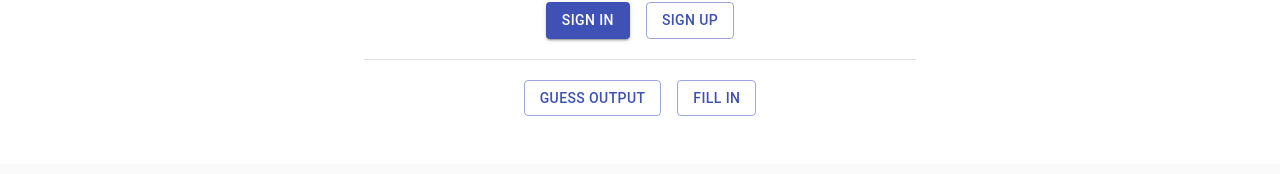
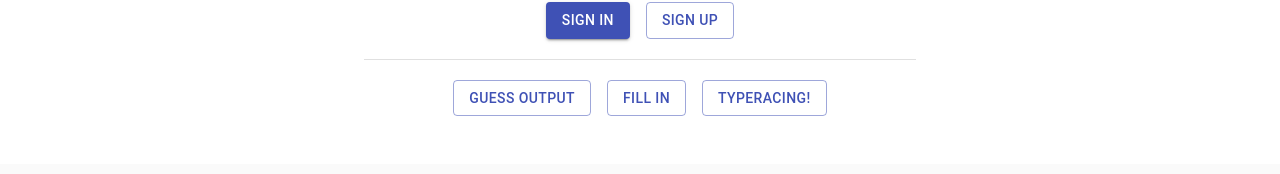
Before and after one commit to AnthonyH45/LetsCode, a React (Create React App) app in the folder frontend/: page / in a window 1280 px wide. Shown: the part 355-529 px from the top of the page. Built offline with nearby package versions, Linux system fonts and the light colour scheme; a small style sheet from the web is missing.

Commit message:
adds button for racing on landing page

```diff
--- a/frontend/src/components/TypeRacer/TypeRacer.js
+++ b/frontend/src/components/TypeRacer/TypeRacer.js
@@ -128,8 +128,8 @@ const useStyles = makeStyles(theme => ({
 export default function Typeracer() {
   const asd = 'this should be replaced'
   const Prob = {
-    code:`
-def printEvensUntilTen():
+    code:
+`def printEvensUntilTen():
     for i in [1,2,3,4,5,6,7,8,9,10]:
       if i % 2 == 0:
         print(i)
@@ -141,6 +141,11 @@ def main():
     print("All done!")
 `
   }
+
+  // this one doent work?
+  // const Prob = {
+  //   code: `[sum([j%i for j in range(0,100)]) for i in range(0,100)]`
+  // }
 
   const correct = () => {
     new Audio("https://freesound.org/data/previews/99/99636_1163166-lq.mp3").play();
@@ -177,9 +182,12 @@ def main():
     );
   }
 
+  // progress bar
+  // timer
+  // WPM
+  //
+
   const checkCorrect = () => {
-    // console.log(currentText.trim())
-    // console.log(Prob.code.slice(0,currentText.length+1).trim())
     const cur = currentText.trim()
     const probc = Prob.code.slice(0,currentText.trim().length+1).trim()
 
@@ -196,9 +204,6 @@ def main():
     checkCorrect()
   })
 
-  // console.log(currentText.trim())
-  // console.log(Prob.code.slice(0,currentText.trim().length+1).trim())
-
   return (
     <Grid container className={classes.root} spacing={3}>
       <Grid item xs={12}>
@@ -213,9 +218,6 @@ def main():
           </Grid>
           <Grid xs={6} key={1} item>
             <Paper className={`${classes.paper}`}>
-              {/* <reddTextField>
-                {'asdasdas'}
-              </reddTextField> */}
               {displayCurrentText()}
             </Paper>
           </Grid>
@@ -226,7 +228,13 @@ def main():
         <br/>
 
         <Grid item xs>
-          <TextField className={`${classes.paper}`} multiline rows={20} width={'30px'} onChange={(e) => setCurrentText(e.target.value)}/>
+          <TextField
+            multiline
+            className={`${classes.paper}`}
+            rows={20}
+            width={'30px'}
+            onChange={(e) => setCurrentText(e.target.value)}
+          />
         </Grid>
       </Grid>
     </Grid>
--- a/frontend/src/pages/Landing/Landing.js
+++ b/frontend/src/pages/Landing/Landing.js
@@ -114,6 +114,14 @@ export default function Landing() {
                     </Button>
                   </Link>
                 </Grid>
+
+                <Grid item>
+                  <Link to='/racer'>
+                    <Button variant="outlined" color="primary">
+                      TypeRacing!
+                    </Button>
+                  </Link>
+                </Grid>
               </Grid>
 
             </div>
```
